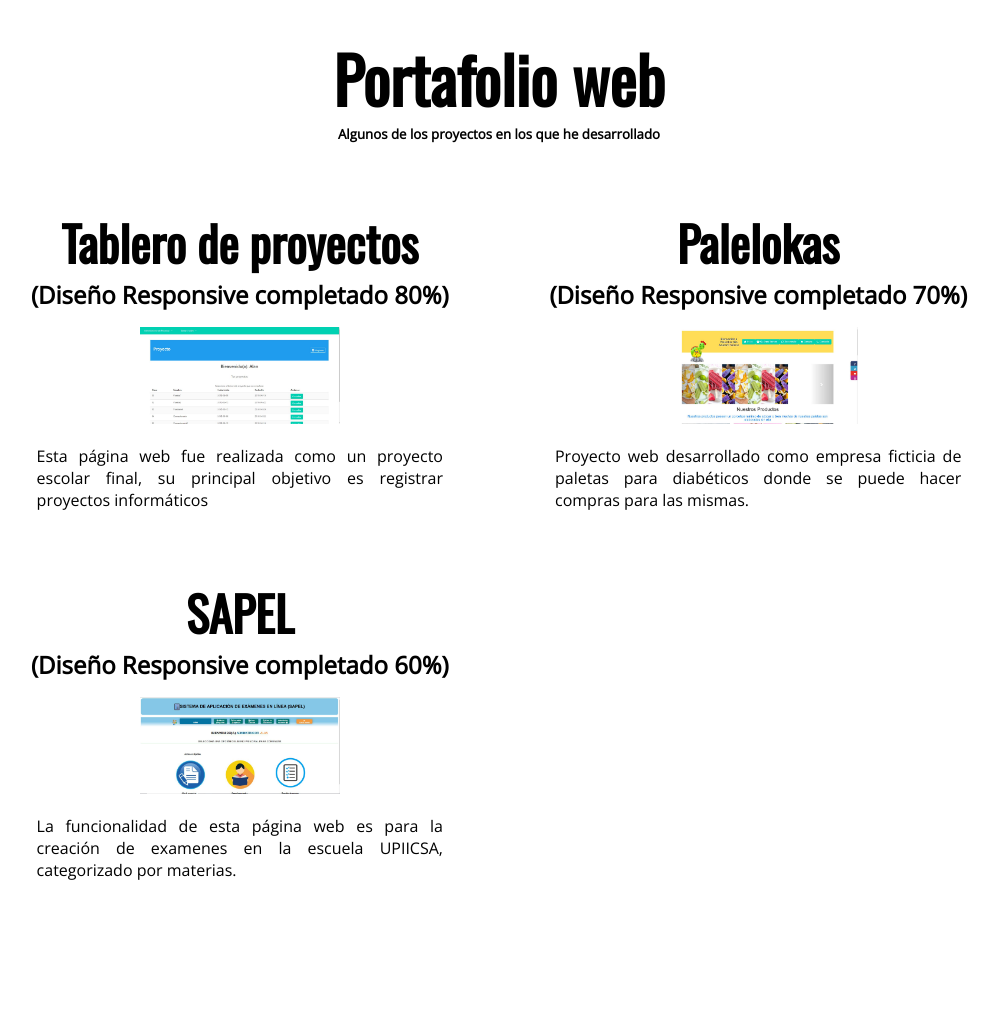
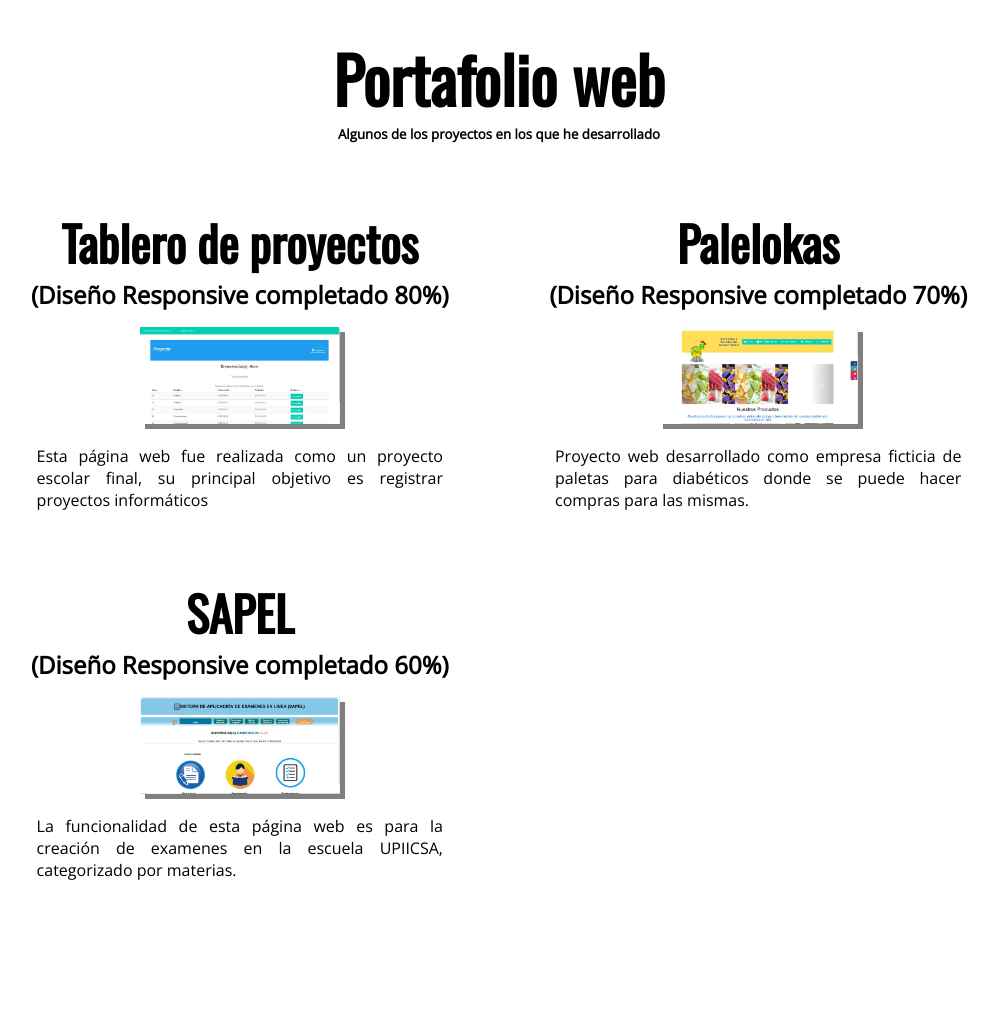
Before and after one commit to AlanAr97/AlanWeb, a PHP site: page /index.html in a window 1280 px wide. Shown: the part 1348-2358 px from the top of the page, without its empty margins (141-1140 px from the left). Run offline with PHP 8.4, Linux system fonts and the light colour scheme.

Commit message:
box-shadow

```diff
--- a/css/style.css
+++ b/css/style.css
@@ -128,6 +128,7 @@ body{
 .ss{
 	width: 200px;
 	height: auto;
+	box-shadow: 5px 5px gray;
 }
 .ss:hover{
 	transform : scale(3);
@@ -137,6 +138,7 @@ body{
         transition: all 650ms;
 	-webkit-transition: all 650ms;
   	cursor: pointer;
+	box-shadow: 0px 0px gray;
   }
 
 .bg-dark{
```
